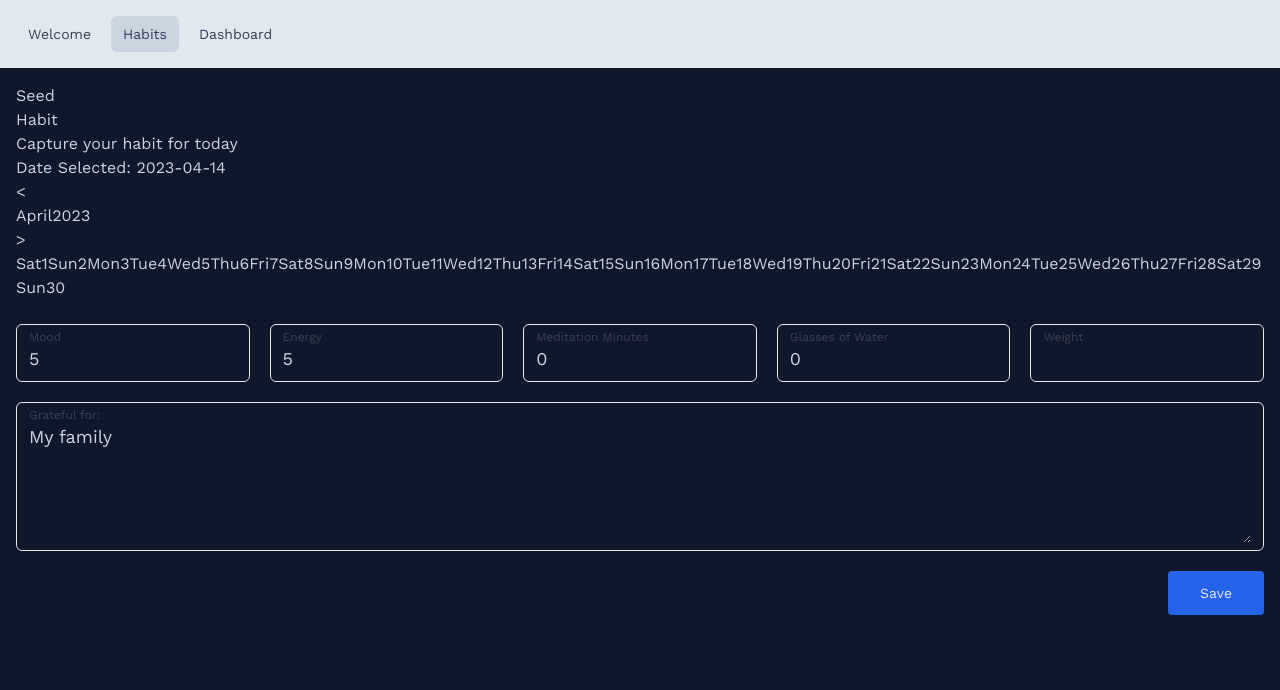
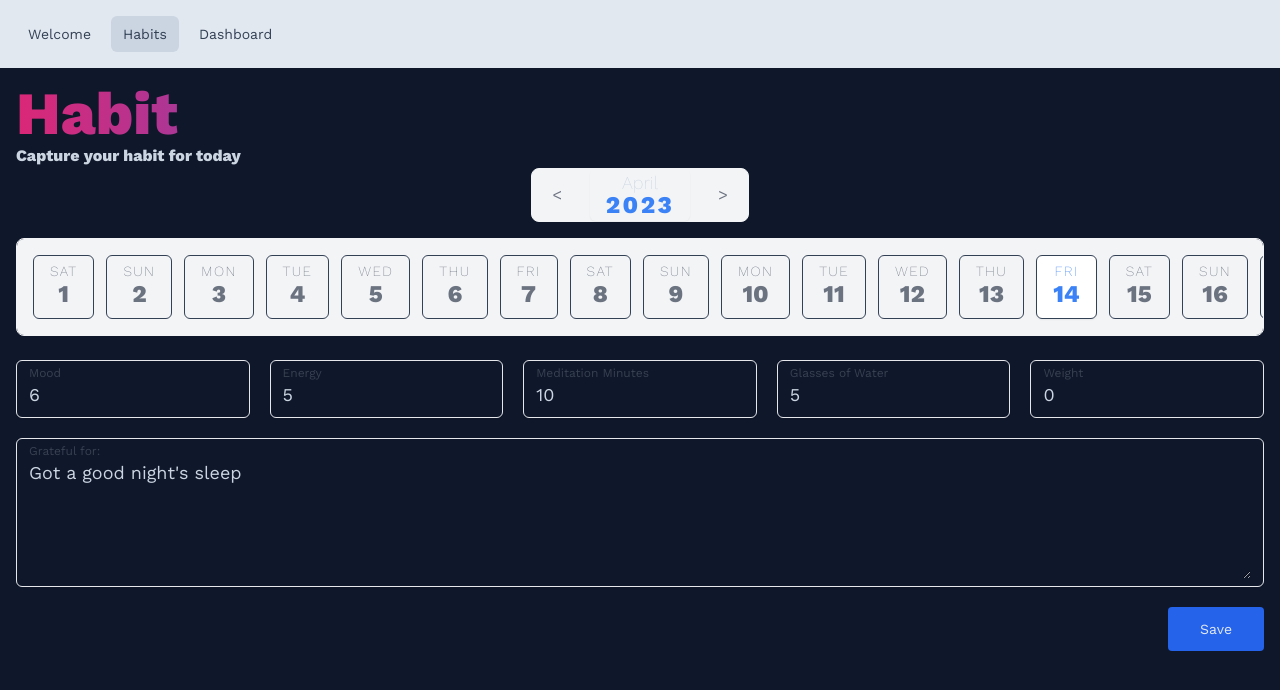
Before and after one commit to jermbo/CosmicHabitTracker, a React (Vite) app: page /habit in a window 1280 px wide. Shown: the top 690 px of the page. Built offline with nearby package versions, Linux system fonts and the light colour scheme.

Commit message:
Finalizing design

```diff
--- a/src/App.scss
+++ b/src/App.scss
@@ -2,3 +2,4 @@
 @use "./styles/nav";
 @use "./styles/button";
 @use "./styles/form";
+@use "./styles/date-picker";
--- a/src/components/HabitForm.tsx
+++ b/src/components/HabitForm.tsx
@@ -31,6 +31,7 @@ const HabitForm = ({ habit, onHabitChange }: Props) => {
 			energy,
 			meditationMinutes,
 			glassesOfWater,
+			weight,
 			gratefulFor,
 		};
 		onHabitChange(updatedHabit);
--- a/src/components/PageHeader.tsx
+++ b/src/components/PageHeader.tsx
@@ -8,8 +8,8 @@ interface Props {
 const PageHeader = ({ title, subtitle }: Props) => {
 	return (
 		<div className="page-header">
-			<h1>{title}</h1>
-			{subtitle && <h2>{subtitle}</h2>}
+			<h2 className="title">{title}</h2>
+			{subtitle && <h2 className="sub-title">{subtitle}</h2>}
 		</div>
 	);
 };
--- a/src/components/Quote.tsx
+++ b/src/components/Quote.tsx
@@ -14,7 +14,7 @@ function Quote() {
 	return (
 		<>
 			{quote && (
-				<div className="quote">
+				<div className="quote flex flex-col justify-end items-end">
 					<blockquote className="mx-auto mt-4 max-w-xl sm:text-2xl/relaxed">
 						{quote.text}
 					</blockquote>
--- a/src/components/datepicker/DatePicker.tsx
+++ b/src/components/datepicker/DatePicker.tsx
@@ -33,7 +33,7 @@ const DatePicker: React.FC<Props> = ({ onDateSelect, selectedDate }) => {
 	};
 
 	return (
-		<div className="datePicker">
+		<div className="flex flex-col gap-4">
 			<MonthView
 				onPrevClick={handlePrevMonth}
 				onNextClick={handleNextMonth}
--- a/src/components/datepicker/Days.tsx
+++ b/src/components/datepicker/Days.tsx
@@ -33,19 +33,19 @@ const DayView = ({ onDayClick, activeMonth, selectedDate }: Props) => {
 	}, [daysInMonth]);
 
 	return (
-		<div className="daysContainer">
-			<div className="daysGrid" style={{ ["--daysOfMonth" as unknown as number]: daysInMonth }}>
+		<div className="days-container rounded-lg border border-gray-100 bg-gray-100 p-4 dark:border-gray-800 dark:bg-gray-900">
+			<div className="inline-flex gap-3">
 				{daysOfMonth.map(({ dayNum, weekDay }) => {
 					return (
 						<button
 							key={dayNum}
-							className={`day`}
+							className="day"
 							data-date={dayNum}
 							aria-selected={dayNum === selectedDay}
 							onClick={() => onDayClick(dayNum)}
 						>
-							<span className="dayOfWeek">{weekDay}</span>
-							<span className="dayNumber">{dayNum}</span>
+							<span className="text-md font-thin tracking-widest uppercase">{weekDay}</span>
+							<span className="text-2xl font-semibold">{dayNum}</span>
 						</button>
 					);
 				})}
--- a/src/components/datepicker/MonthView.tsx
+++ b/src/components/datepicker/MonthView.tsx
@@ -23,17 +23,29 @@ const MonthView = ({ onPrevClick, onNextClick, activeMonth }: Props) => {
 		return monthNames[month];
 	};
 	return (
-		<div className="month">
-			<button className="btn prev" onClick={onPrevClick}>
-				{"<"}
-			</button>
-			<p className="currentMonth">
-				<span>{getMonthName(activeMonth.getMonth())}</span>
-				<span>{activeMonth.getFullYear()}</span>
-			</p>
-			<button className="btn next" onClick={onNextClick}>
-				{">"}
-			</button>
+		<div className="flex justify-center">
+			<div className="inline-flex gap-4 rounded-lg border border-gray-100 bg-gray-100 px-2 dark:border-gray-800 dark:bg-gray-900">
+				<button
+					onClick={onPrevClick}
+					className="inline-block rounded-md p-3 text-gray-500 hover:text-gray-700 focus:relative dark:text-gray-400 dark:hover:text-gray-200"
+				>
+					&lt;
+				</button>
+
+				<p className="flex flex-col text-center text-lg rounded-md px-4  shadow-sm focus:relative">
+					<span className="font-thin ">{getMonthName(activeMonth.getMonth())}</span>
+					<span className="-mt-2 font-bold tracking-widest text-2xl text-blue-500">
+						{activeMonth.getFullYear()}
+					</span>
+				</p>
+
+				<button
+					onClick={onNextClick}
+					className="inline-block rounded-md p-3 text-gray-500 hover:text-gray-700 focus:relative dark:text-gray-400 dark:hover:text-gray-200"
+				>
+					&gt;
+				</button>
+			</div>
 		</div>
 	);
 };
--- a/src/pages/Dashboard.tsx
+++ b/src/pages/Dashboard.tsx
@@ -1,35 +1,9 @@
-import { useState, useEffect, useMemo } from "react";
 import PageHeader from "../components/PageHeader";
-import ScatterPlot from "../components/ScatterPlot";
-import { getHabitsForWeek } from "../helpers/helpers";
-import { HabitData } from "../helpers/interfaces";
 
 const DashboardPage = () => {
-	const [weeklyData, setWeeklyData] = useState<HabitData[]>([]);
-
-	useEffect(() => {
-		getData();
-	}, []);
-
-	async function getData() {
-		const now = new Date();
-		const weeklyStuff = await getHabitsForWeek(now);
-		setWeeklyData(weeklyStuff);
-	}
-
-	const moodData = useMemo(() => {
-		return weeklyData.map((data) => data.mood);
-	}, [weeklyData]);
-
-	const waterData = useMemo(() => {
-		return weeklyData.map((data) => data.glassesOfWater);
-	}, [weeklyData]);
-
 	return (
 		<div>
-			<PageHeader title="Dashboard" />
-			<pre>{JSON.stringify(waterData, null, 2)}</pre>
-			{weeklyData.length > 0 && <ScatterPlot habits={weeklyData} />}
+			<PageHeader title="Dashboard" subtitle="Coming Soon" />
 		</div>
 	);
 };
--- a/src/pages/Habit.tsx
+++ b/src/pages/Habit.tsx
@@ -36,15 +36,13 @@ const HabitPage: React.FC = () => {
 	};
 
 	return (
-		<div>
-			<button onClick={() => seedDatabase()}>Seed</button>
+		<>
 			<PageHeader title="Habit" subtitle="Capture your habit for today" />
-			<p>Date Selected: {formatDate(selectedDate)}</p>
 			<DatePicker onDateSelect={handleDateSelect} selectedDate={selectedDate} />
 			<div className="py-6">
 				<HabitForm habit={habit} onHabitChange={handleHabitChange} />
 			</div>
-		</div>
+		</>
 	);
 };
 
--- a/src/pages/Welcome.tsx
+++ b/src/pages/Welcome.tsx
@@ -3,27 +3,22 @@ import Quote from "../components/Quote";
 
 function WelcomePage() {
 	return (
-		<>
-			<section className="bg-gray-900 text-white">
-				<div className="mx-auto max-w-screen-xl px-4 py-32 lg:flex lg:h-screen lg:items-center">
-					<div className="mx-auto max-w-3xl text-center">
+		<section className="pt-32">
+			<div className="flex flex-col items-center gap-4">
+				<div className="flex flex-col">
 					<h1 className="title">Cosmic Tracker</h1>
-
-						<p className="mx-auto mt-4 max-w-xl sm:text-xl/relaxed">
-							Tracking Habits made simple. Data kept private.
-						</p>
+					<p className="text-xl">Tracking Habits made simple. Data kept private.</p>
+				</div>
 
 				<Quote />
 
-						<div className="mt-8 flex flex-wrap justify-center gap-4">
+				<div className="mt-8">
 					<Link className="button" to="/habit">
 						Start Tracking Today
 					</Link>
 				</div>
 			</div>
-				</div>
 		</section>
-		</>
 	);
 }
 
--- /dev/null
+++ b/src/styles/_date-picker.scss
@@ -0,0 +1,17 @@
+.days-container {
+	overflow-y: auto;
+}
+
+.day {
+	@apply flex flex-col justify-center items-center
+	rounded-md px-4 py-2 text-sm leading-none
+	border-slate-700 border
+	text-gray-500 hover:text-gray-700
+	hover:bg-gray-800 dark:text-gray-400
+	dark:hover:text-gray-200;
+
+	&[aria-selected="true"] {
+		@apply bg-white px-4 py-2
+		text-blue-500 shadow-sm focus:relative dark:bg-gray-800;
+	}
+}
--- a/src/styles/_nav.scss
+++ b/src/styles/_nav.scss
@@ -5,6 +5,7 @@
 		rounded-md
 		px-3 py-2
 		text-sm font-medium;
+
 	&.active {
 		@apply bg-slate-300
 		text-slate-700;
```
Lines whose indentation alone changed are shown as unchanged.
